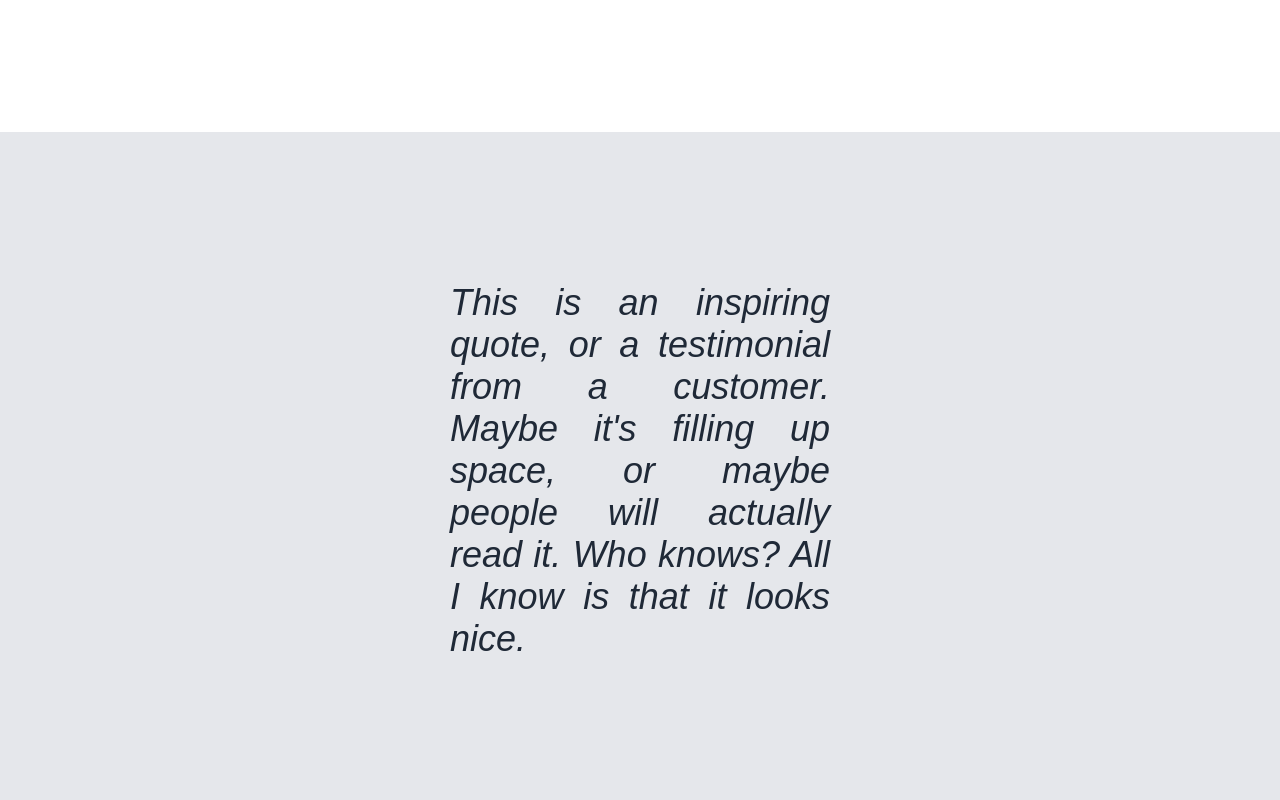
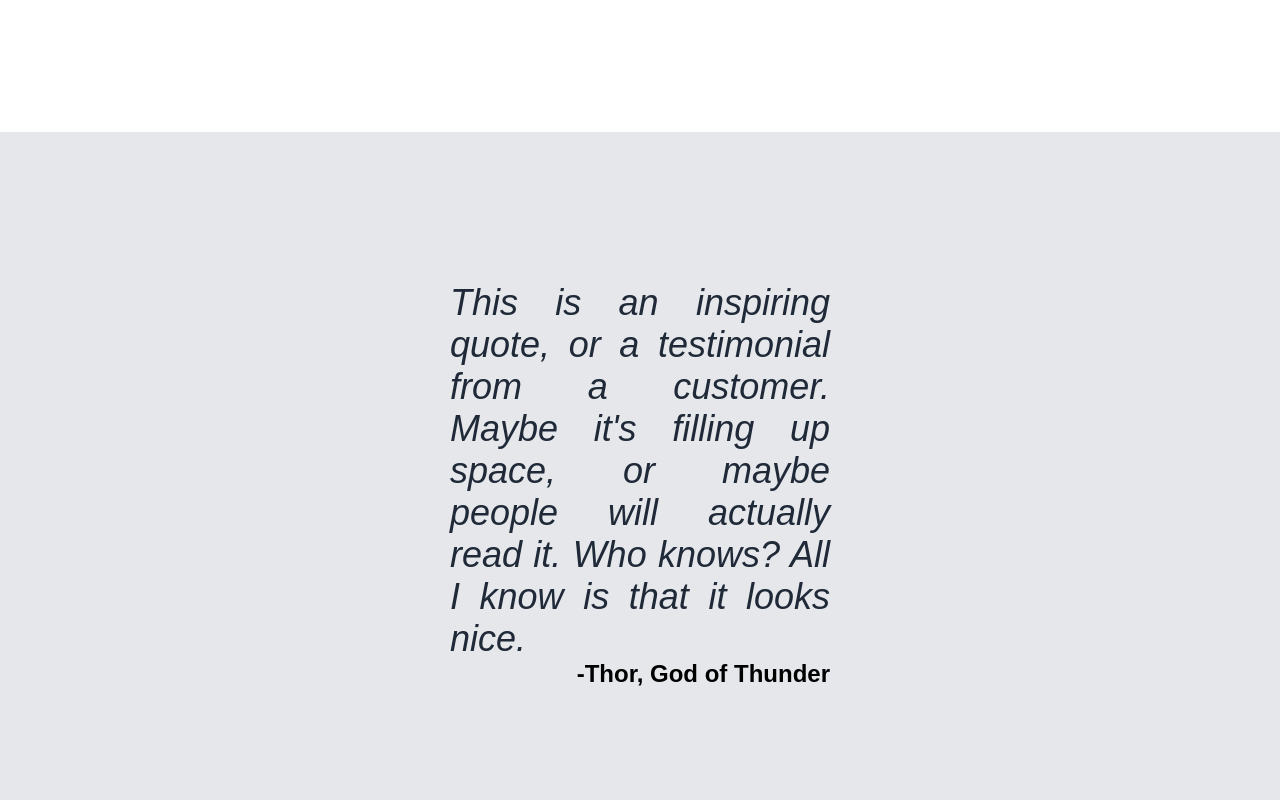
Before and after one commit to Juaaanits/product-landing-page, a plain HTML site: page index.html in a window 1280 px wide. Shown: the part 860-1660 px from the top of the page. Drawn offline with Linux system fonts and the light colour scheme.

Commit message:
done with the third section

```diff
--- a/index.html
+++ b/index.html
@@ -60,11 +60,10 @@
         </div>
     </div-->
     <div class="third-section">
-        <div class="third-section-container">
             <p class="quote">This is an inspiring quote, or a testimonial from a customer. Maybe it's filling up space, or maybe people will actually read it.
                 Who knows? All I know is that it looks nice.</p>
             <h2 class="author">-Thor, God of Thunder</h2>
-        </div>
     </div>
 </body>
 </html>
+<!----------------------------------------------------Third Section------------------------------------------>
--- a/styles.css
+++ b/styles.css
@@ -153,16 +153,12 @@ h1 {
 
 */
 
-
 .third-section {
     background-color: #E5E7EB;
-}
-
-.third-section-container {
     display: flex;
     flex-direction: column;
     align-items: flex-start;
-
+    padding: 150px 450px;
 }
 
 .quote {
@@ -170,13 +166,12 @@ h1 {
     font-style: italic;
     font-size: 36px;
     color: #1F2937;
-    margin: 0;
-    padding: 150px 450px;
+
 
 }
 
 .author {
     align-self: flex-end;
-      margin-top: auto;
-      padding: 150px 450px;
+    margin-top: auto;
+
 }
```
